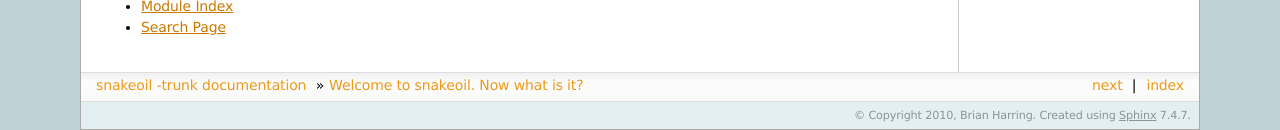
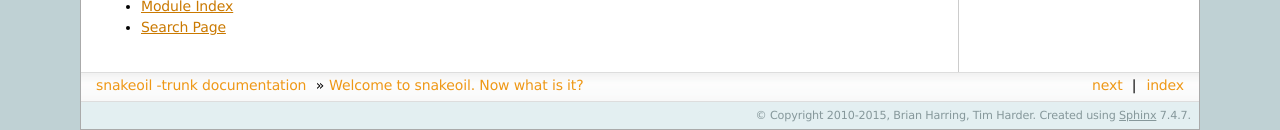
Before and after one commit to pkgcore/snakeoil, a Sphinx documentation site: the page built from doc/index.rst, in a window 1280 px wide and 900 px high, scrolled down 1672 px. Shown: the part 770-900 px from the top of the window. Built offline with Sphinx 7.4.7, drawn with Linux system fonts in a browser that asks for light colours; pages that are not in the unit, such as notebooks, are missing from menus; some of the changed lines change nothing that is shown.

Commit message:
doc: add myself to authors list and drop duplicated data

```diff
--- a/doc/conf.py
+++ b/doc/conf.py
@@ -50,7 +50,9 @@ master_doc = 'index'
 
 # General information about the project.
 project = u'snakeoil'
-copyright = u'2010, Brian Harring'
+authors_list = ['Brian Harring', 'Tim Harder']
+authors = ', '.join(authors_list)
+copyright = u'2010-2015, ' + authors
 
 # The version info for the project you're documenting, acts as replacement for
 # |version| and |release|, also used in various other places throughout the
@@ -189,7 +191,7 @@ htmlhelp_basename = 'snakeoildoc'
 # (source start file, target name, title, author, documentclass [howto/manual]).
 latex_documents = [
     ('index', 'snakeoil.tex', u'snakeoil Documentation',
-     u'Brian Harring', 'manual'),
+     authors, 'manual'),
 ]
 
 # The name of an image file (relative to this directory) to place at the top of
@@ -221,8 +223,7 @@ latex_documents = [
 # One entry per manual page. List of tuples
 # (source start file, name, description, authors, manual section).
 man_pages = [
-    ('index', 'snakeoil', u'snakeoil Documentation',
-     [u'Brian Harring'], 1)
+    ('index', 'snakeoil', u'snakeoil Documentation', authors_list, 1)
 ]
 
 
```
